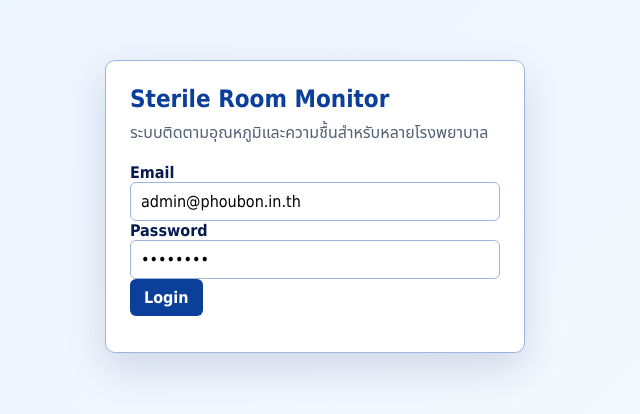
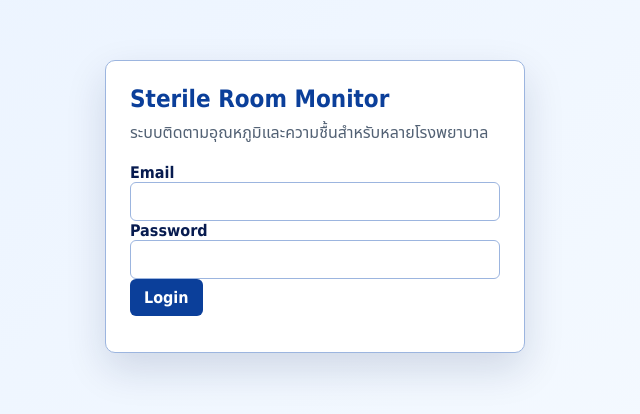
Before and after one commit to suphotsudsee/iot-sterile-room-monitor, a website: page public/index.html in a window 1280 px wide. Shown: the part 194-608 px from the top of the page, without its empty margins (325-965 px from the left). Drawn offline with Linux system fonts and the light colour scheme; no server answers.

Commit message:
Remove default credentials from login page

```diff
--- a/public/index.html
+++ b/public/index.html
@@ -12,9 +12,9 @@
         <h1>Sterile Room Monitor</h1>
         <p>ระบบติดตามอุณหภูมิและความชื้นสำหรับหลายโรงพยาบาล</p>
         <label>Email</label>
-        <input name="email" type="email" value="admin@phoubon.in.th" required>
+        <input name="email" type="email" autocomplete="username" required>
         <label>Password</label>
-        <input name="password" type="password" value="admin123" required>
+        <input name="password" type="password" autocomplete="current-password" required>
         <button type="submit">Login</button>
         <span id="loginError"></span>
       </form>
--- a/server.js
+++ b/server.js
@@ -177,7 +177,7 @@ async function loadDb() {
       auditLogs: []
     };
     await saveDb(db);
-    console.log(`Default login: ${ADMIN_EMAIL} / ${ADMIN_PASSWORD}`);
+    console.log(`Default admin email: ${ADMIN_EMAIL}`);
     console.log(`Demo device key: ${key}`);
     return db;
   }
@@ -1002,7 +1002,7 @@ loadDb()
   .then(() => {
     server.listen(PORT, () => {
       console.log(`Sterile room SaaS monitor running at http://localhost:${PORT}`);
-      console.log(`Default admin: ${ADMIN_EMAIL} / ${ADMIN_PASSWORD}`);
+      console.log(`Admin email: ${ADMIN_EMAIL}`);
     });
   })
   .catch(error => {
```
